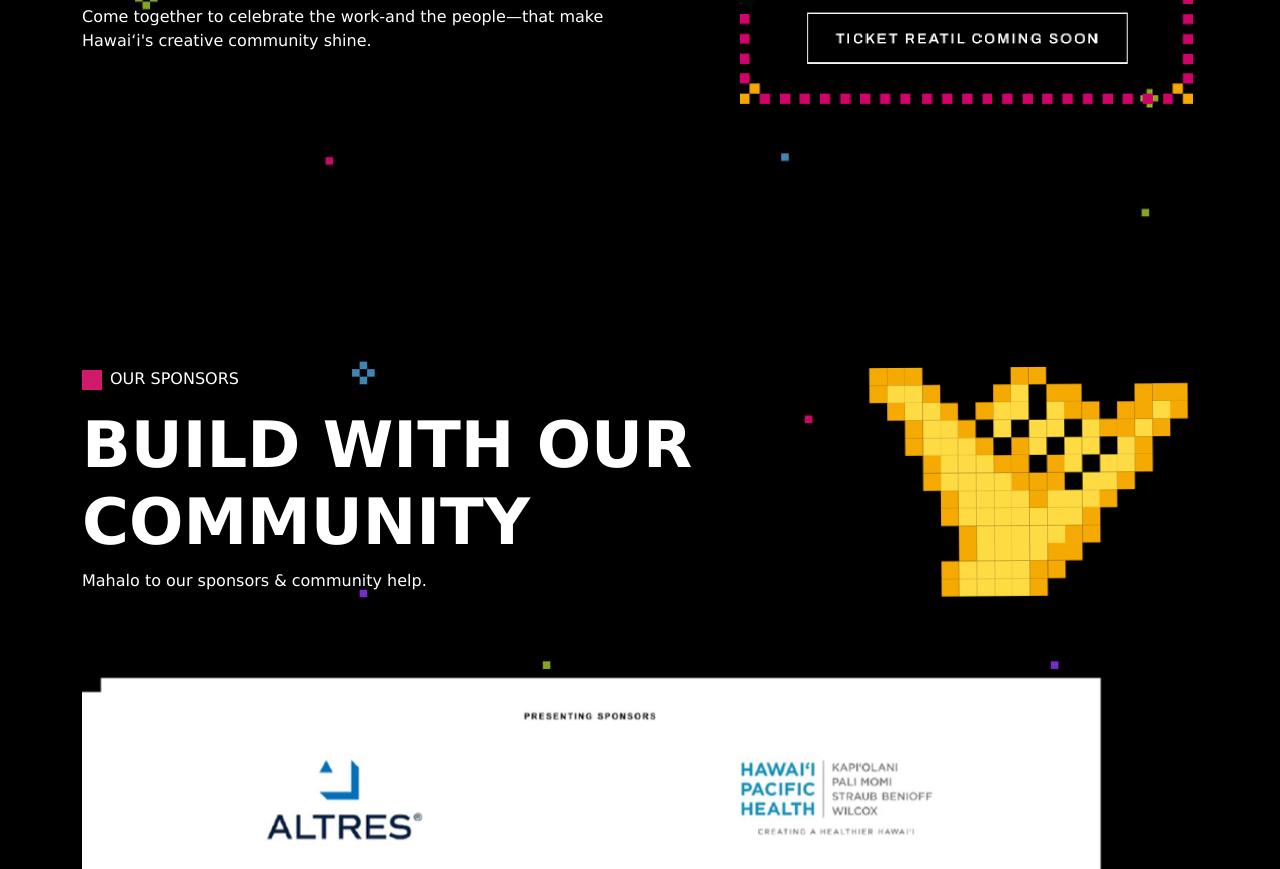
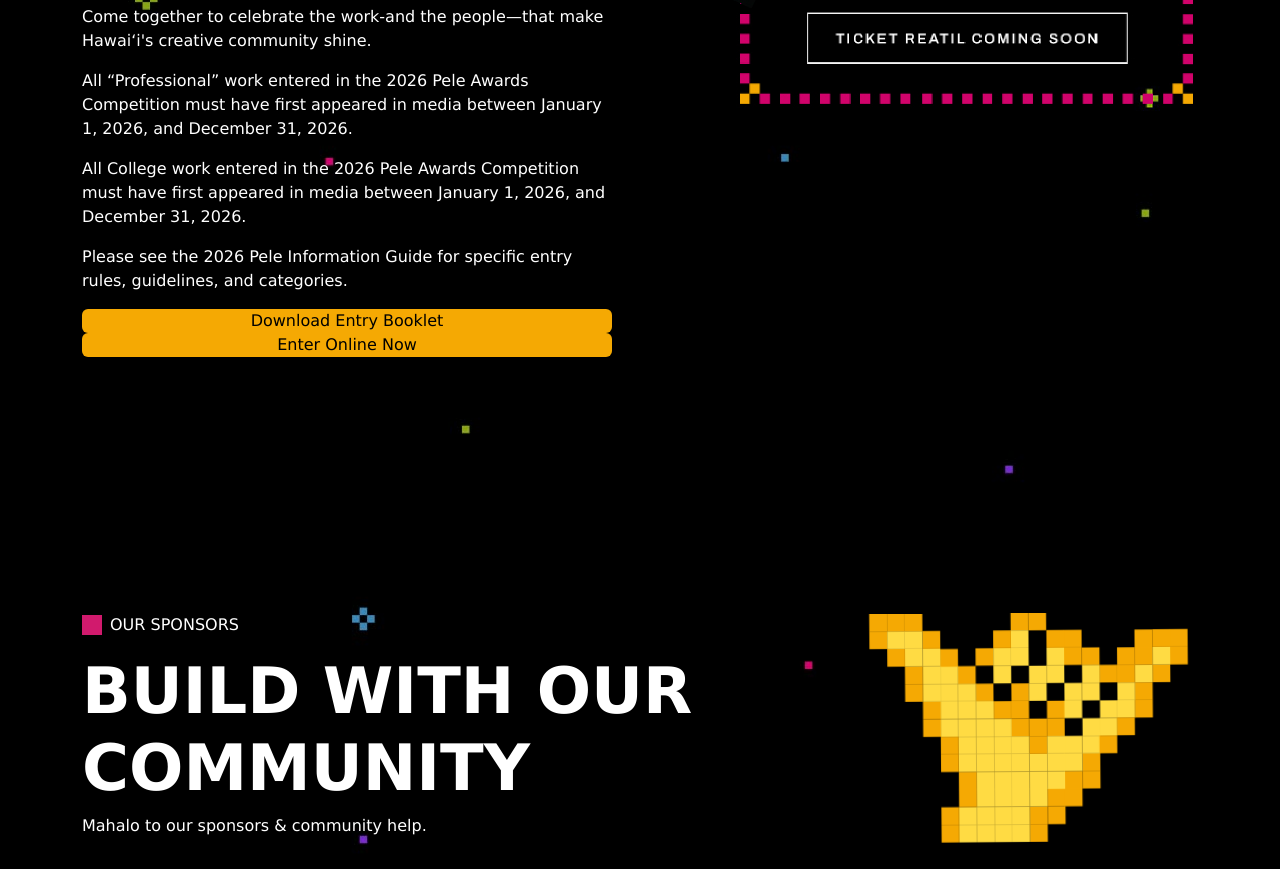
Before and after one commit to d13peleawards/2027peleawards, a plain HTML site: page index.html in a window 1280 px wide. Shown: the part 7647-8516 px from the top of the page. Drawn offline with nearby package versions, Linux system fonts and the light colour scheme; a web font is replaced by a local one.

Commit message:
update urls

```diff
--- a/index.html
+++ b/index.html
@@ -467,6 +467,12 @@
                         <p class="meta caps"><img src="img/magenta.svg" alt="magenta" width="20" height="20">Save the Date</p>
                         <h2>One Community One Big Night</h2>
                         <p>Come together to celebrate the work-and the people&mdash;that make Hawai&#699;i&apos;s creative community shine.</p>
+                        <p>All “Professional” work entered in the 2026 Pele Awards Competition must have first appeared in media between January 1, 2026, and December 31, 2026.</p>
+                        <p>All College work entered in the 2026 Pele Awards Competition must have first appeared in media between January 1, 2026, and December 31, 2026.</p>
+                        <p>Please see the 2026 Pele Information Guide for specific entry rules, guidelines, and categories.</p>
+                        <a class="btn btn-primary nav-link" href="https://d13peleawards.github.io/2027-pele-awards-info-guide/" role="button">Download Entry Booklet</a>
+                        <a class="btn btn-primary nav-link" href="https://enter.americanadvertisingawards.com/a/Organizations/13-HAW/Home" role="button">Enter Online Now</a>
+
                     </div>
 
                 </div>
```
